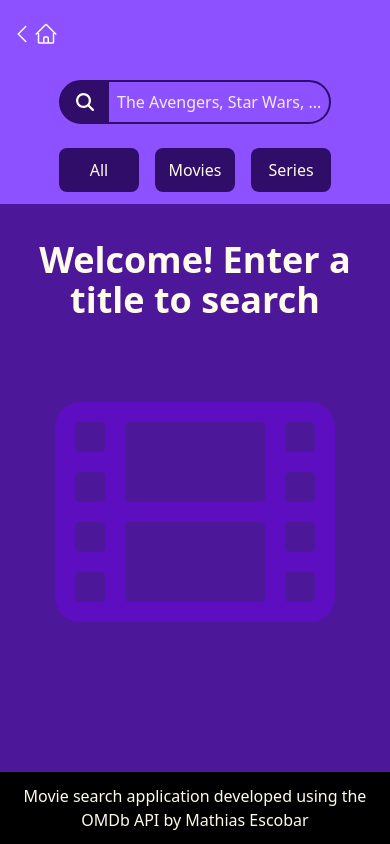
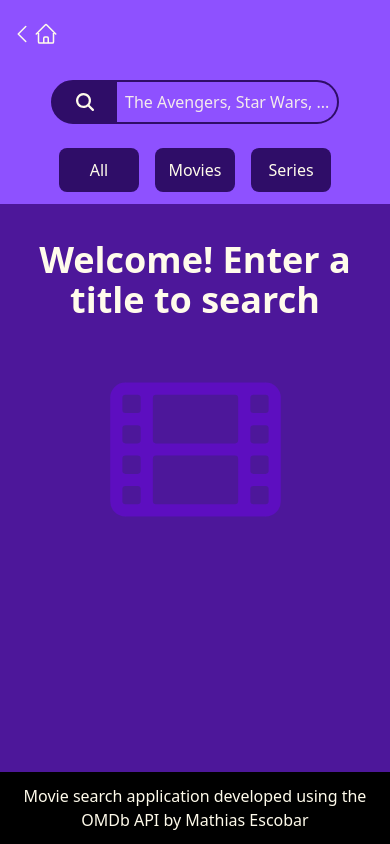
Before and after one commit to MathiasEscobarJF/movie-app, a Next.js app: page / in a window 390 px wide. Built offline with nearby package versions, Linux system fonts and the light colour scheme.

Commit message:
Adding styles

```diff
--- a/app/globals.css
+++ b/app/globals.css
@@ -1,10 +1,9 @@
 @import "tailwindcss";
 
-/*
 input:-webkit-autofill,
 input:-webkit-autofill:hover,
 input:-webkit-autofill:focus,
 input:-webkit-autofill:active{
-    -webkit-box-shadow: 0 0 0 30px white inset !important;
+    -webkit-box-shadow: 0 0 0 30px oklch(60.6% 0.25 292.717) inset !important;
+    -webkit-text-fill-color: oklch(98.7% 0.022 95.277) !important;
 }
-*/
--- a/app/page.tsx
+++ b/app/page.tsx
@@ -5,7 +5,7 @@ async function Home(){
     <>
       <div className="text-center">
         <h1 className="text-4xl font-bold">Welcome! Enter a title to search</h1>
-        <FilmIcon className="w-80 text-violet-800 m-auto mt-8" />
+        <FilmIcon className="w-[min(50%,20rem)] text-violet-800 m-auto mt-8" />
       </div>
     </>
   );
--- a/app/ui/RenderErrorMessage.tsx
+++ b/app/ui/RenderErrorMessage.tsx
@@ -5,9 +5,9 @@ function RenderErrorMessage({search}:{
 }){
     return (
         <div className="flex flex-col items-center">
-            <p className="text-4xl font-bold">{`No results found for: ${search}`}</p>
-            <p className="text-xl">Please complete the title or try another search</p>
-            <VideoCameraSlashIcon className="w-80 text-violet-800 m-auto mt-8" />
+            <p className="text-4xl font-bold text-center text-pretty mb-2">{`No results found for: ${search}`}</p>
+            <p className="text-xl text-center text-pretty">Please complete the title or try another search</p>
+            <VideoCameraSlashIcon className="w-[min(50%,20rem)] text-violet-800 m-auto mt-8" />
         </div>
     );
 }
--- a/app/ui/SearchInput.tsx
+++ b/app/ui/SearchInput.tsx
@@ -30,10 +30,10 @@ function SearchInput(){
         <div className="flex h-11 items-center bg-violet-950 rounded-4xl border-2 border-violet-950">
             <label
                 htmlFor="searchInput"
-                className="flex gap-1 px-3 py-1"
+                className="flex gap-1 px-5 py-2"
             >
                 <MagnifyingGlassIcon className="w-6"/>
-                <span className="hidden md:block">Search by title</span>
+                <span className="hidden sm:block">Search by title</span>
             </label>
             <input
                 id="searchInput"
```
